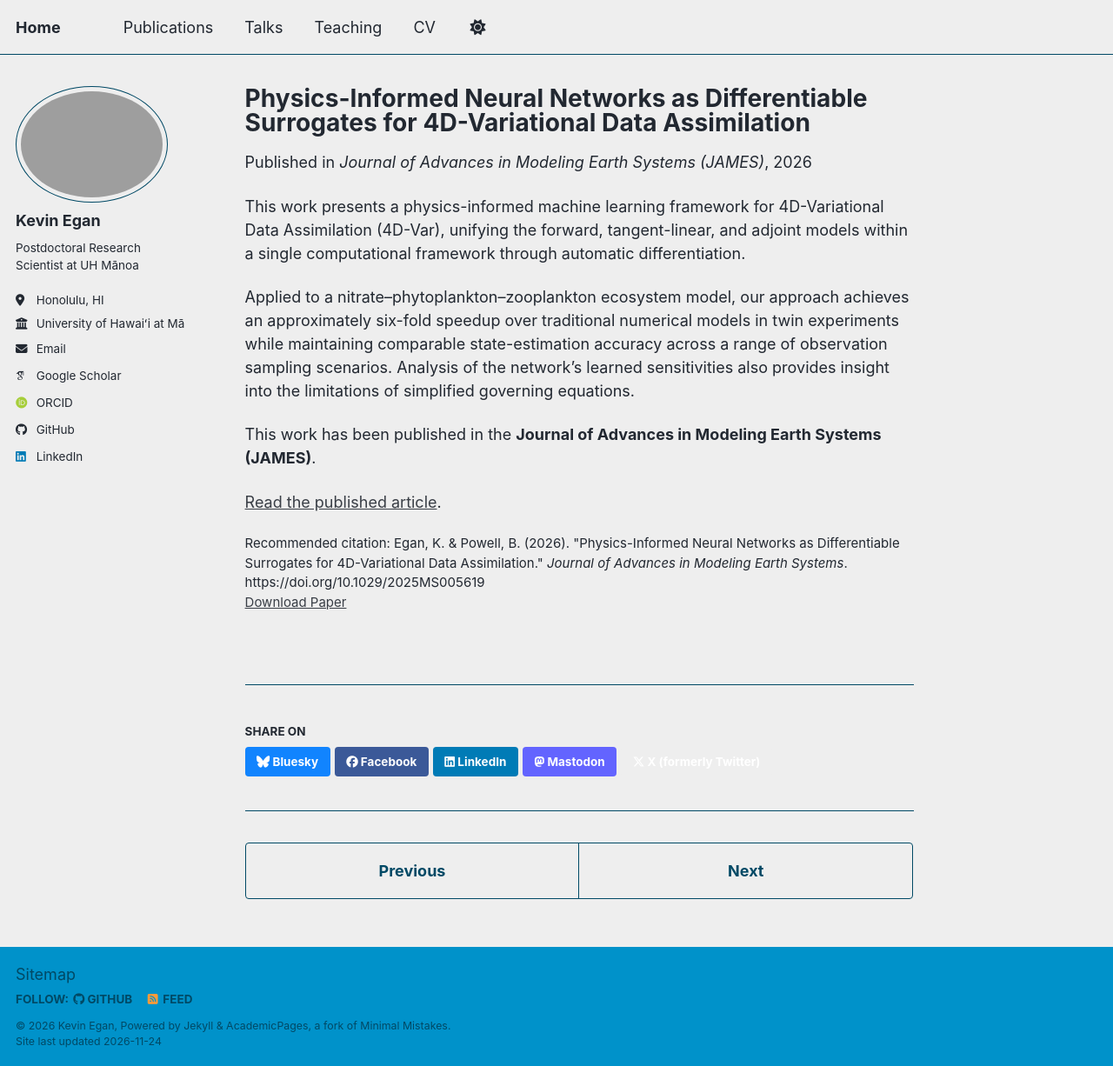
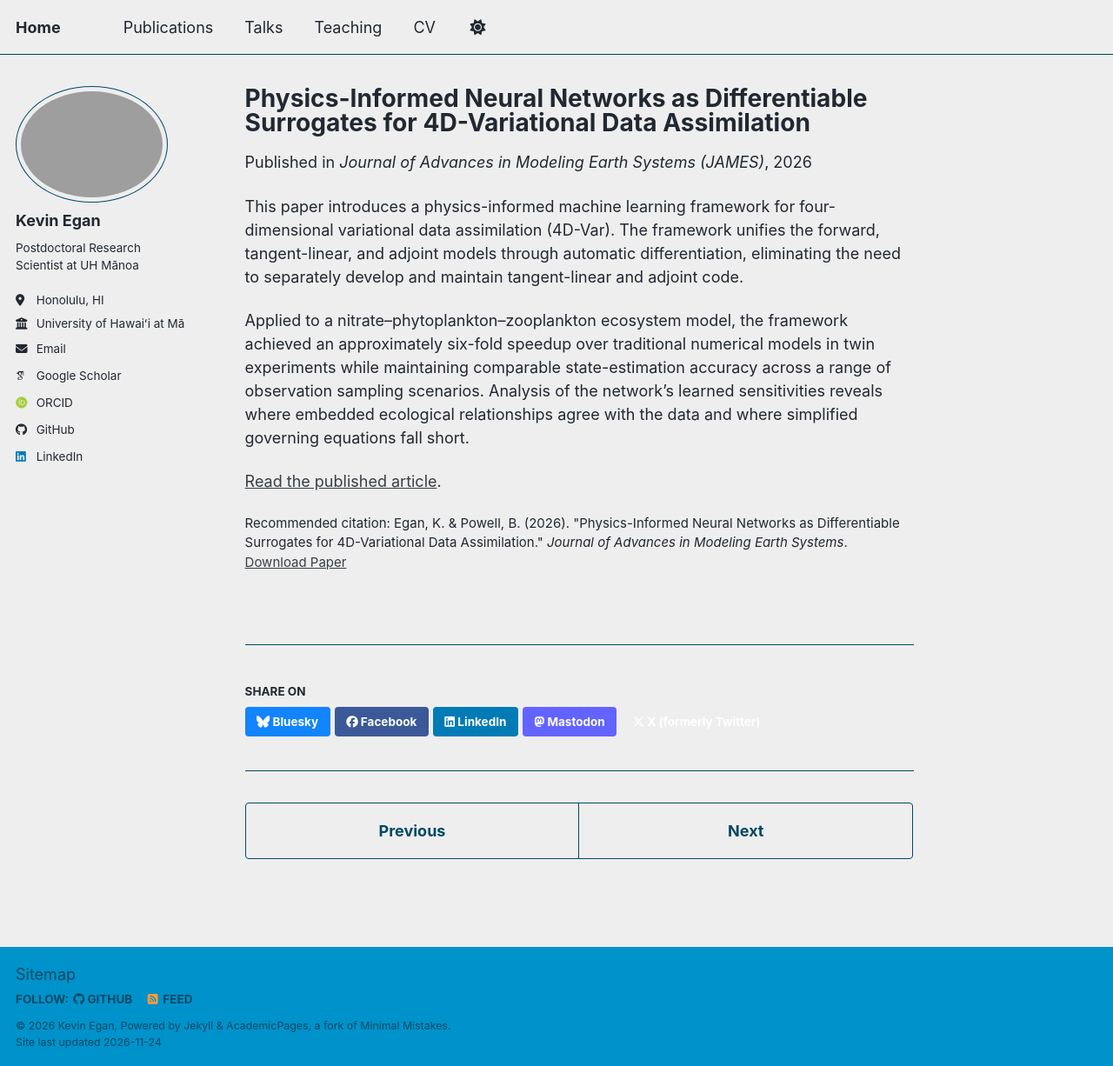
Before and after one commit to kevinegan31/kevinegan31.github.io, a Jekyll site: the page built from _publications/2026-09-10-james-pi-npz.md, in a window 1280 px wide and 1226 px high. Shown: the whole window at 87% size. Built offline with Jekyll 4.4.1, drawn with Linux system fonts in a browser that asks for light colours; some web fonts are replaced; a script bundle is joined from its source files by our own code; library files that are not in the unit come from our copies.

Commit message:
Revise publication details for clarity and consistency in citation and description

```diff
--- a/_publications/2026-09-10-james-pi-npz.md
+++ b/_publications/2026-09-10-james-pi-npz.md
@@ -2,19 +2,16 @@
 title: "Physics-Informed Neural Networks as Differentiable Surrogates for 4D-Variational Data Assimilation"
 collection: publications
 category: manuscripts
-status: published
 permalink: /publications/2026-09-10-james-pi-npz
-excerpt: 'Developed a differentiable physics-informed neural surrogate for 4D-Variational Data Assimilation, achieving an approximately six-fold computational speedup while maintaining comparable state-estimation accuracy.'
+excerpt: 'Developed a physics-informed neural surrogate for 4D-Variational Data Assimilation, achieving an approximately six-fold computational speedup while maintaining comparable state-estimation accuracy.'
 date: 2026-11-06
 venue: 'Journal of Advances in Modeling Earth Systems (JAMES)'
 paperurl: 'https://doi.org/10.1029/2025MS005619'
-citation: 'Egan, K. & Powell, B. (2026). "Physics-Informed Neural Networks as Differentiable Surrogates for 4D-Variational Data Assimilation." <i>Journal of Advances in Modeling Earth Systems</i>. https://doi.org/10.1029/2025MS005619'
+citation: 'Egan, K. & Powell, B. (2026). "Physics-Informed Neural Networks as Differentiable Surrogates for 4D-Variational Data Assimilation." <i>Journal of Advances in Modeling Earth Systems</i>.'
 ---
 
-This work presents a physics-informed machine learning framework for 4D-Variational Data Assimilation (4D-Var), unifying the forward, tangent-linear, and adjoint models within a single computational framework through automatic differentiation.
+This paper introduces a physics-informed machine learning framework for four-dimensional variational data assimilation (4D-Var). The framework unifies the forward, tangent-linear, and adjoint models through automatic differentiation, eliminating the need to separately develop and maintain tangent-linear and adjoint code.
 
-Applied to a nitrate–phytoplankton–zooplankton ecosystem model, our approach achieves an approximately six-fold speedup over traditional numerical models in twin experiments while maintaining comparable state-estimation accuracy across a range of observation sampling scenarios. Analysis of the network's learned sensitivities also provides insight into the limitations of simplified governing equations.
-
-This work has been published in the **Journal of Advances in Modeling Earth Systems (JAMES)**.
+Applied to a nitrate–phytoplankton–zooplankton ecosystem model, the framework achieved an approximately six-fold speedup over traditional numerical models in twin experiments while maintaining comparable state-estimation accuracy across a range of observation sampling scenarios. Analysis of the network's learned sensitivities reveals where embedded ecological relationships agree with the data and where simplified governing equations fall short.
 
 [Read the published article](https://doi.org/10.1029/2025MS005619).
```
